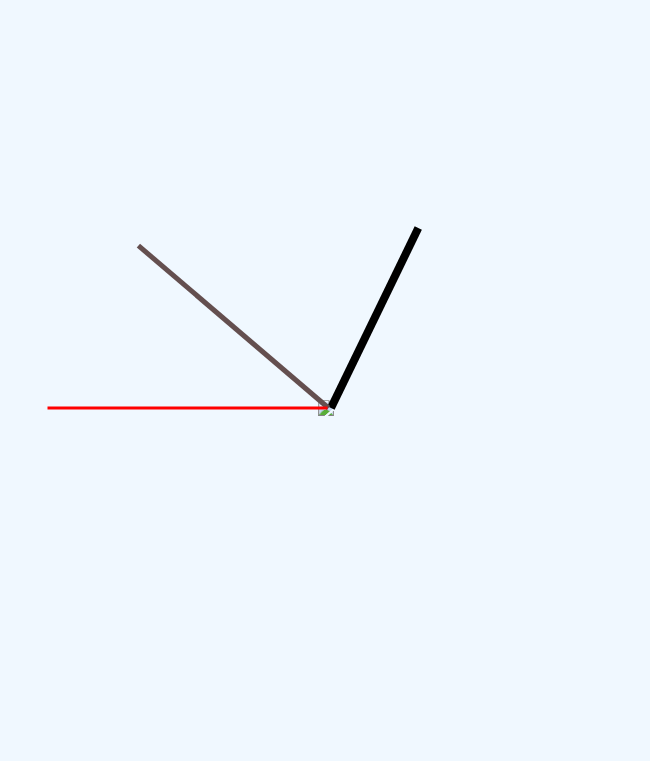
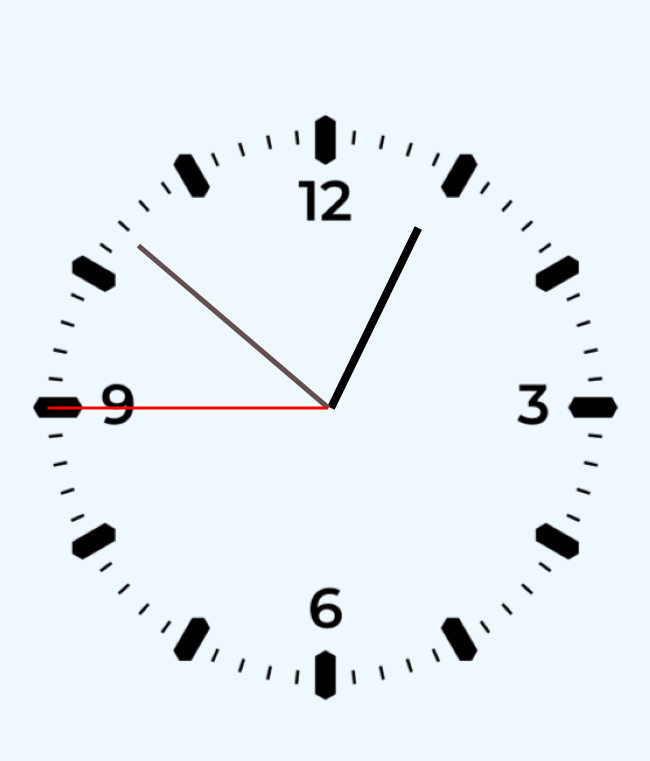
Before and after one commit to pathania0001/AnalogWatch, a plain HTML site: page index.html in a window 1280 px wide. Shown: the whole page, without its empty margins (314-964 px from the left). Drawn offline with Linux system fonts and the light colour scheme; the site is published under a folder, as on GitHub Pages, so addresses that start at the root find nothing.

Commit message:
img path altration

```diff
--- a/index.html
+++ b/index.html
@@ -8,7 +8,7 @@
 </head>
 <body>
     <div class="main-parent">
-    <img src="/assets/clock-img/analogClock.png">
+    <img src="./assets/clock-img/analogClock.png">
     <div class="hour-hand"></div>
     <div class="minute-hand"></div>
     <div class="second-hand"></div>
```
